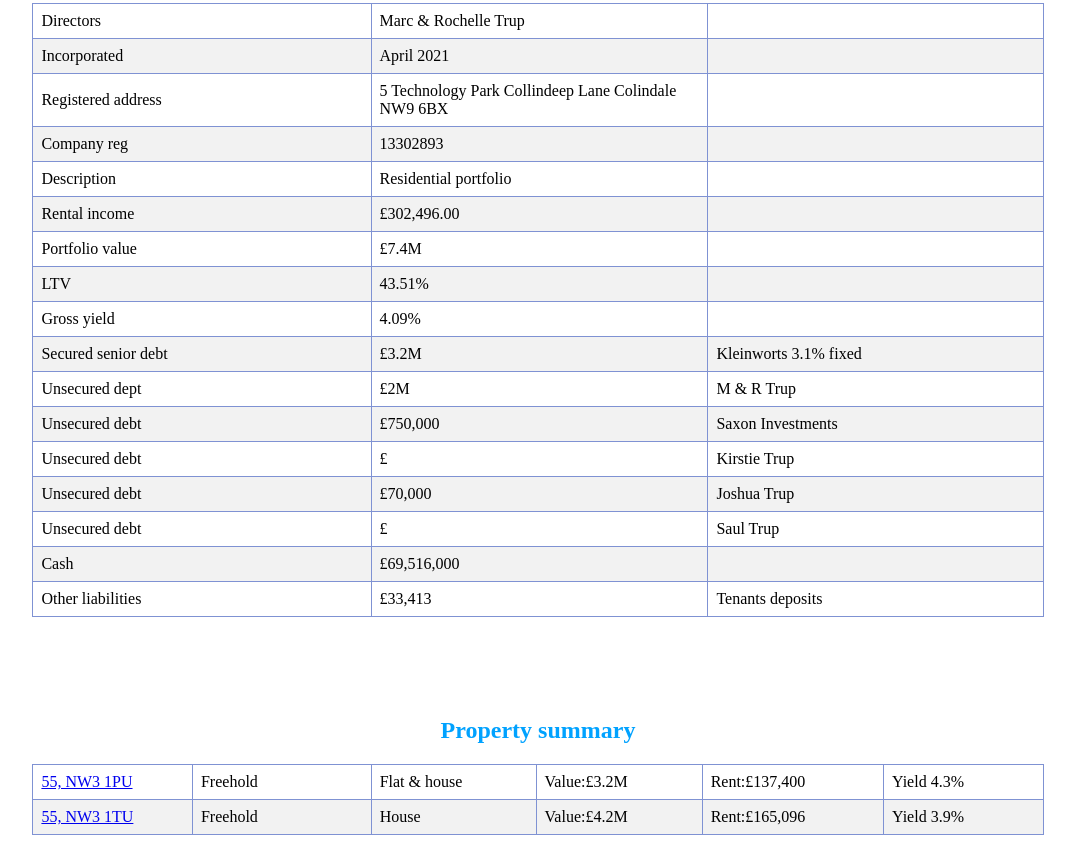
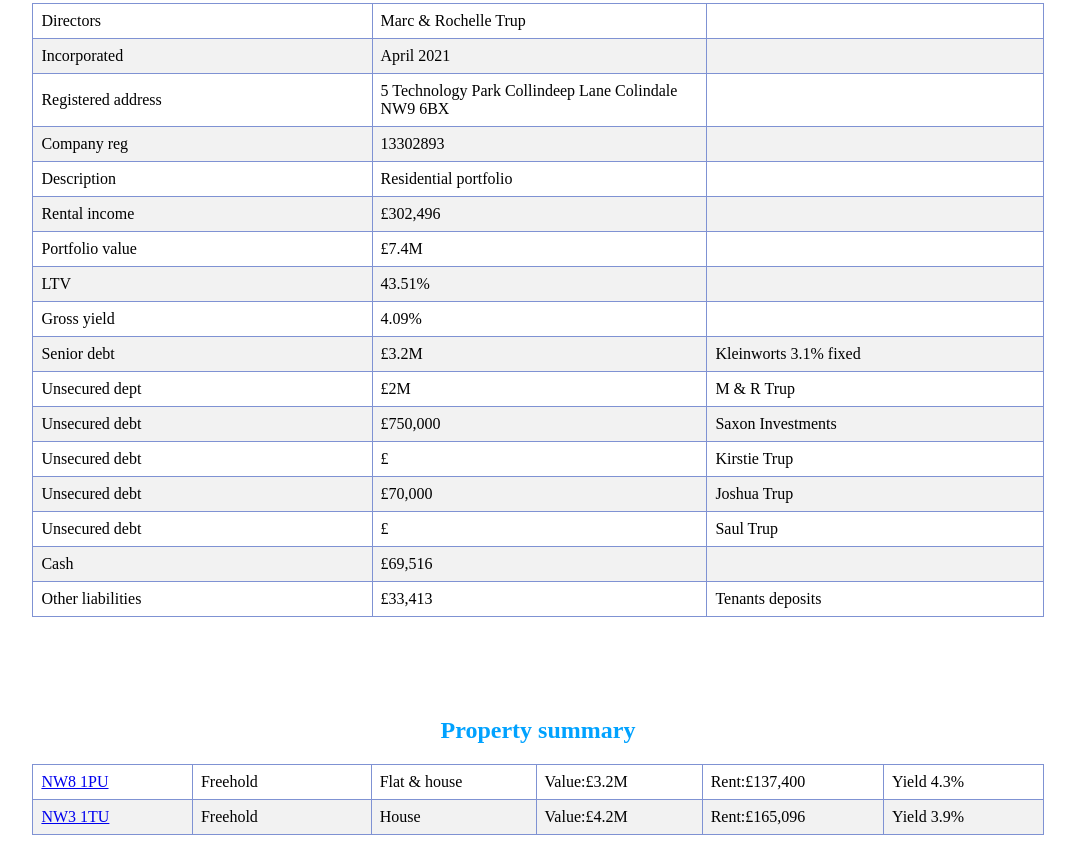
Before and after one commit to Azikcapital/.github.io, a plain HTML site: page index.html in a window 1280 px wide. Shown: the part 241-1100 px from the top of the page, without its empty margins (102-1177 px from the left). Drawn offline with Linux system fonts and the light colour scheme.

Commit message:
Add files via upload

```diff
--- a/index.html
+++ b/index.html
@@ -113,7 +113,7 @@
 
         <tr>
             <td>Rental income</td>
-            <td>£302,496.00</td>
+            <td>£302,496</td>
             <td></td>
 
         </tr>
@@ -140,7 +140,7 @@
 
         </tr>
         <tr>
-            <td>Secured senior debt </td>
+            <td>Senior debt </td>
             <td>£3.2M</td>
             <td>Kleinworts 3.1% fixed</td>
 
@@ -185,7 +185,7 @@
         </tr>
         <tr>
             <td>Cash</td>
-            <td>£69,516,000</td>
+            <td>£69,516</td>
             <td></td>
 
         </tr>
@@ -204,7 +204,7 @@
     <table>
 
         <tr>
-            <td><a href="Hamilton.png" target="_blank">55, NW3 1PU</a></td>
+            <td><a href="Hamilton.png" target="_blank">NW8 1PU</a></td>
             <td>Freehold</td>
             <td>Flat & house</td>
             <td>Value:£3.2M</td>
@@ -213,7 +213,7 @@
 
         </tr>
         <tr>
-            <td><a href="gayton.jpg" target="_blank">55, NW3 1TU</a></td>
+            <td><a href="gayton.jpg" target="_blank">NW3 1TU</a></td>
             <td>Freehold</td>
             <td>House</td>
             <td>Value:£4.2M</td>
```
